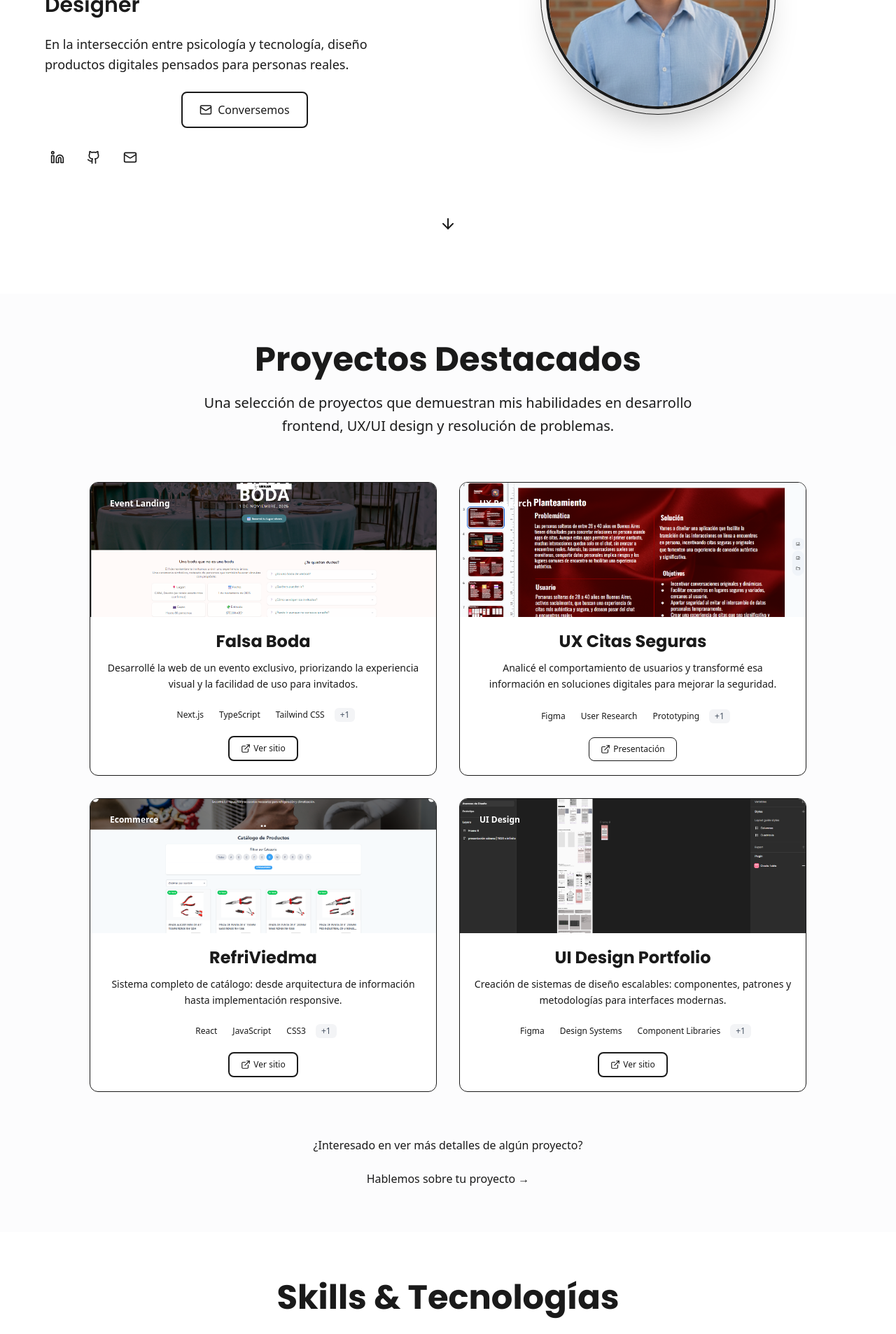
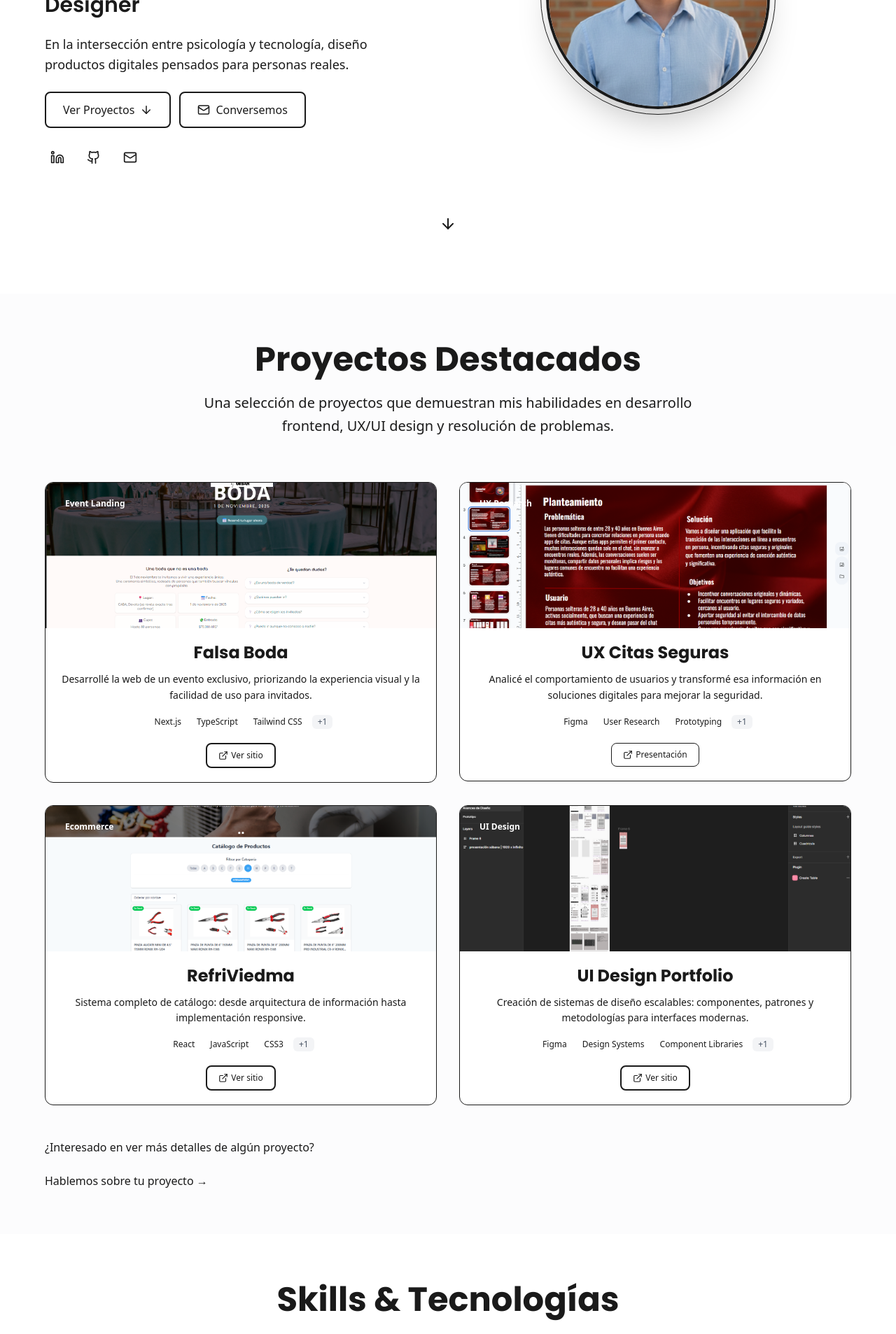
Before and after one commit to RicardoNigrelli/portafolio-rn, a Next.js app: page / in a window 1280 px wide. Shown: the part 380-2287 px from the top of the page at 70% size. Built offline with nearby package versions, Linux system fonts and the light colour scheme.

Commit message:
actualizacion

```diff
--- a/app/projects/[id]/page.tsx
+++ b/app/projects/[id]/page.tsx
@@ -64,7 +64,7 @@ export default function ProjectPage({ params }: ProjectPageProps) {
 
         {/* Hero del proyecto */}
         <div className="mb-16">
-          <div className="grid grid-cols-1 lg:grid-cols-2 gap-12 items-center">
+          <div className="grid grid-cols-1 lg:grid-cols-2 gap-8 lg:gap-12 items-center">
             <div>
               <div className="mb-4">
                 <span className="inline-block px-3 py-1 bg-primary/10 text-primary rounded-full text-sm font-medium">
@@ -113,7 +113,7 @@ export default function ProjectPage({ params }: ProjectPageProps) {
             </div>
 
             {/* Imagen del proyecto */}
-            <div className="relative">
+            <div className="relative max-w-2xl mx-auto lg:max-w-none">
               <div className="aspect-video rounded-xl overflow-hidden shadow-card">
                 <Image
                   src={project.image}
@@ -121,6 +121,7 @@ export default function ProjectPage({ params }: ProjectPageProps) {
                   fill
                   className="object-cover"
                   priority
+                  sizes="(max-width: 640px) 90vw, (max-width: 1024px) 80vw, 50vw"
                 />
               </div>
             </div>
@@ -151,7 +152,7 @@ export default function ProjectPage({ params }: ProjectPageProps) {
         <div className="border-t border-border pt-12">
           <OtherProjectsHeading />
 
-          <div className="grid grid-cols-1 md:grid-cols-2 gap-6">
+          <div className="grid grid-cols-1 sm:grid-cols-2 gap-6 px-4 sm:px-6 md:px-8 lg:px-0 max-w-4xl mx-auto">
             {projects
               .filter(p => p.id !== project.id)
               .slice(0, 2)
@@ -159,7 +160,7 @@ export default function ProjectPage({ params }: ProjectPageProps) {
                 <Link
                   key={otherProject.id}
                   href={`/projects/${otherProject.id}`}
-                  className="group bg-white p-6 rounded-xl border border-border hover:shadow-md transition-all"
+                  className="group bg-white p-6 rounded-xl border border-border hover:shadow-md transition-all w-full max-w-sm mx-auto lg:max-w-none"
                 >
                   <div className="flex items-center mb-4">
                     <div className="w-16 h-16 relative rounded-lg overflow-hidden mr-4">
--- a/components/common/ProjectCard.tsx
+++ b/components/common/ProjectCard.tsx
@@ -25,7 +25,7 @@ export function ProjectCard({ project, className }: ProjectCardProps) {
       transition={{ duration: 0.3, ease: 'easeOut' }}
     >
       {/* Imagen del proyecto */}
-      <div className="relative h-48 overflow-hidden shrink-0">
+      <div className="relative h-48 sm:h-52 overflow-hidden shrink-0">
         <motion.div
           className="relative w-full h-full"
           whileHover={{ scale: 1.05 }}
@@ -36,7 +36,7 @@ export function ProjectCard({ project, className }: ProjectCardProps) {
             alt={project.title}
             fill
             className="object-cover"
-            sizes="(max-width: 768px) 100vw, (max-width: 1200px) 50vw, 33vw"
+            sizes="(max-width: 640px) 95vw, (max-width: 768px) 85vw, (max-width: 1200px) 50vw, 33vw"
           />
         </motion.div>
 
--- a/components/sections/Hero.tsx
+++ b/components/sections/Hero.tsx
@@ -25,42 +25,43 @@ export function Hero() {
       <Container>
         <div className="grid grid-cols-1 lg:grid-cols-2 gap-8 lg:gap-12 items-center max-w-6xl mx-auto">
           {/* Contenido de texto (mobile first) */}
-          <div className="text-center lg:text-left order-2 lg:order-1 space-y-6">
+          <div className="order-2 lg:order-1 space-y-6">
             <FadeInUp delay={0.2}>
-              <h1 className="text-4xl sm:text-5xl lg:text-6xl xl:text-7xl font-display font-bold text-primary mb-3 leading-tight">
+              <h1 className="text-4xl sm:text-5xl lg:text-6xl xl:text-7xl font-display font-bold text-primary mb-3 leading-tight text-center lg:text-left">
                 {t('hero.title')}
               </h1>
             </FadeInUp>
 
             <FadeInUp delay={0.4}>
-              <h2 className="text-lg sm:text-xl lg:text-2xl xl:text-3xl font-display font-semibold text-secondary mb-4">
+              <h2 className="text-lg sm:text-xl lg:text-2xl xl:text-3xl font-display font-semibold text-secondary mb-4 text-center lg:text-left">
                 {t('hero.subtitle')}
               </h2>
             </FadeInUp>
 
             <FadeInUp delay={0.6}>
-              <p className="text-base sm:text-lg text-text-secondary mb-6 max-w-lg mx-auto lg:mx-0 leading-relaxed">
+              <p className="text-base sm:text-lg text-text-secondary mb-6 max-w-lg mx-auto lg:mx-0 leading-relaxed text-center lg:text-left">
                 {t('hero.description')}
               </p>
             </FadeInUp>
 
             {/* CTAs */}
             <FadeInUp delay={0.8}>
-              <div className="flex flex-col sm:flex-row gap-3 justify-center lg:justify-start mb-6">
+              <div className="flex flex-col sm:flex-row gap-3 justify-center lg:justify-start">
                 <Button
                   onClick={handleScrollToProjects}
+                  variant="outline"
                   size="lg"
-                  className="group bg-primary hover:bg-primary/90 text-white px-6 py-3 text-base font-semibold"
+                  className="border-2 border-secondary text-secondary hover:bg-secondary hover:text-primary transition-all duration-300 px-6 py-3 text-base font-medium w-full sm:w-auto"
                 >
                   {t('hero.cta.projects')}
-                  <ArrowDown size={18} className="ml-2 group-hover:animate-bounce" />
+                  <ArrowDown size={18} className="ml-2" />
                 </Button>
 
                 <Button
                   variant="outline"
                   size="lg"
                   href={`mailto:${contactInfo.email}`}
-                  className="border-2 border-secondary text-secondary hover:bg-secondary hover:text-primary transition-all duration-300 px-6 py-3 text-base font-medium"
+                  className="border-2 border-secondary text-secondary hover:bg-secondary hover:text-primary transition-all duration-300 px-6 py-3 text-base font-medium w-full sm:w-auto"
                 >
                   <Mail size={18} className="mr-2" />
                   {t('hero.cta.contact')}
@@ -70,7 +71,7 @@ export function Hero() {
 
             {/* Links sociales */}
             <FadeInUp delay={1.0}>
-              <div className="flex gap-4 justify-center lg:justify-start">
+              <div className="flex gap-4 justify-center lg:justify-start mt-6">
                 <motion.a
                   href={contactInfo.linkedin}
                   target="_blank"
@@ -116,7 +117,7 @@ export function Hero() {
                 whileHover={{ scale: 1.05 }}
                 transition={{ duration: ANIMATION_DURATION.normal }}
               >
-                <div className="w-56 h-56 lg:w-72 lg:h-72 xl:w-80 xl:h-80 rounded-full overflow-hidden border-4 border-secondary/20 shadow-2xl">
+                <div className="w-48 h-48 sm:w-56 sm:h-56 lg:w-72 lg:h-72 xl:w-80 xl:h-80 rounded-full overflow-hidden border-4 border-secondary/20 shadow-2xl">
                   <Image
                     src="/images/profile3.png"
                     alt="Ricardo Nigrelli"
--- a/components/sections/ProjectsGrid.tsx
+++ b/components/sections/ProjectsGrid.tsx
@@ -39,9 +39,9 @@ export function ProjectsGrid() {
         </ScrollReveal>
 
         <ScrollReveal delay={0.2}>
-          <div className="max-w-5xl mx-auto">
+          <div className="max-w-6xl mx-auto">
             <motion.div
-              className="grid grid-cols-1 lg:grid-cols-2 gap-8"
+              className="grid grid-cols-1 sm:grid-cols-2 gap-6 md:gap-8 px-4 sm:px-6 md:px-8 lg:px-0"
               variants={containerVariants}
               initial="hidden"
               whileInView="visible"
@@ -51,6 +51,7 @@ export function ProjectsGrid() {
               <motion.div
                 key={project.id}
                 variants={itemVariants}
+                className="w-full max-w-sm mx-auto lg:max-w-none lg:mx-0"
               >
                 <ProjectCard project={project} />
               </motion.div>
@@ -61,13 +62,14 @@ export function ProjectsGrid() {
 
         {/* Call to action adicional */}
         <ScrollReveal delay={0.4}>
-          <div className="text-center mt-16">
+          <div className="max-w-6xl mx-auto px-4 sm:px-6 md:px-8 lg:px-0 mt-12">
+            <div className="text-left">
               <p className="text-text-secondary mb-6">
                 {t('projects.interested')}
               </p>
               <motion.a
                 href="#contact"
-              className="inline-flex items-center text-secondary font-medium hover:underline"
+                className="text-secondary font-medium hover:underline"
                 whileHover={{ scale: 1.05 }}
                 transition={{ duration: 0.2 }}
                 onClick={(e) => {
@@ -81,6 +83,7 @@ export function ProjectsGrid() {
                 {t('projects.discuss')}
               </motion.a>
             </div>
+          </div>
         </ScrollReveal>
       </Container>
     </section>
--- a/hooks/useLanguage.tsx
+++ b/hooks/useLanguage.tsx
@@ -115,7 +115,7 @@ const translations = {
     hero: {
       title: 'Ricardo Nigrelli',
       subtitle: 'Full Stack Developer + UX/UI Designer',
-      description: 'At the intersection of psychology and technology, I create digital products for real people.',
+      description: 'At the intersection of psychology and technology, I design digital products for real people.',
       cta: {
         projects: 'View Projects',
         contact: 'Let\'s Talk',
```
Lines whose indentation alone changed are shown as unchanged.
